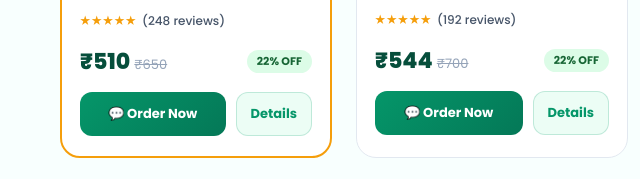
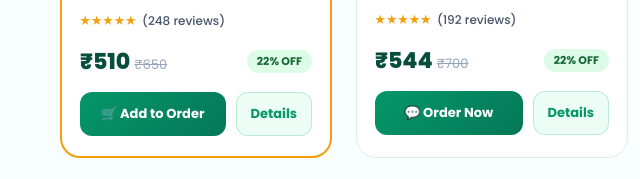
Before and after one commit to diseasefree4india-pixel/test, a plain HTML site: page product.html in a window 1280 px wide. Shown: the part 1275-1454 px from the top of the page, 0-640 px from the left. Drawn offline with nearby package versions, Linux system fonts and the light colour scheme.

Commit message:
Update product.html

```diff
--- a/product.html
+++ b/product.html
@@ -601,7 +601,9 @@ transition:.3s;gap:5px;z-index:999;
 <span class="discount-pill">22% OFF</span>
 </div>
 <div class="card-actions">
-<a class="btn-order" href="https://wa.me/918434813523?text=DB%20BOOST%20order%20karna%20hai">💬 Order Now</a>
+<button class="btn-order" onclick="this.closest('.product-card').querySelector('input[type=checkbox]').click()">
+🛒 Add to Order
+</button>
 <a class="btn-detail" href="product-detail.html?id=db-boost">Details</a>
 </div>
 </div>
```
